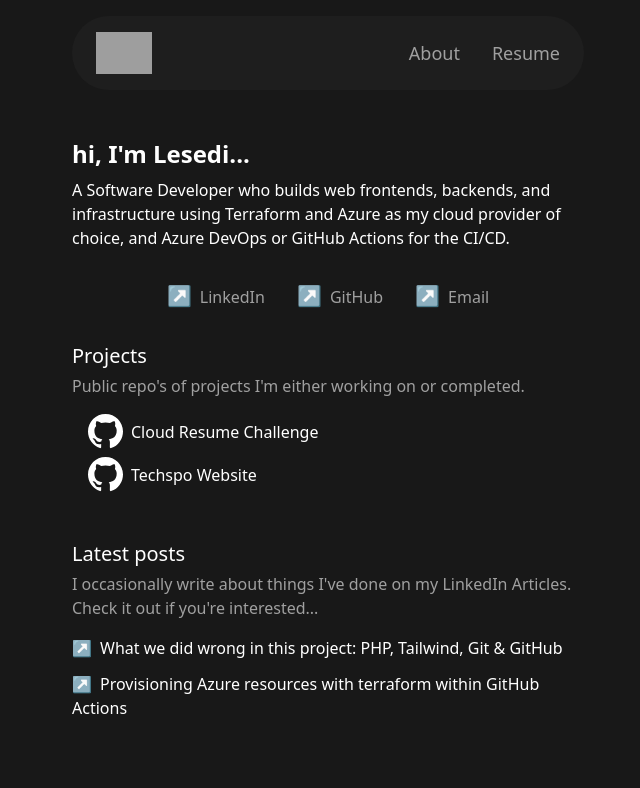
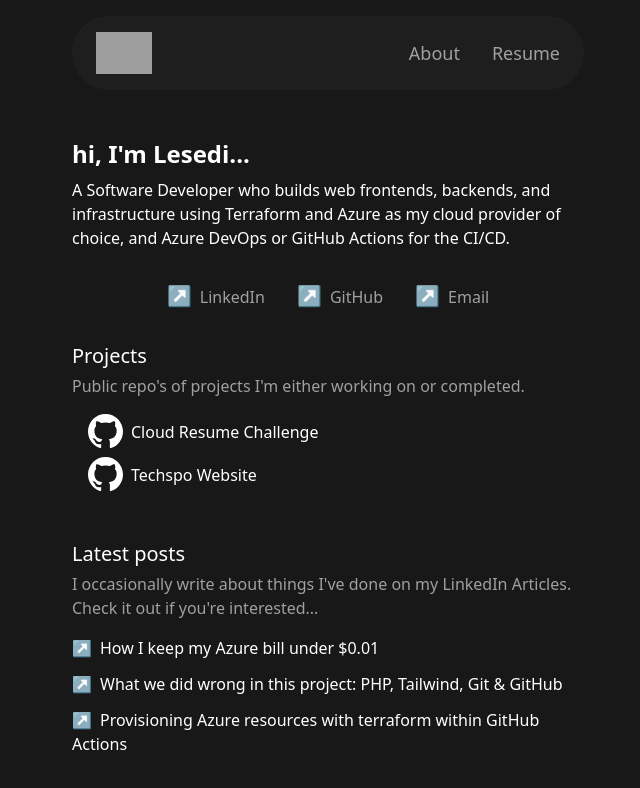
Before and after one commit to Lesmol/personal-portfolio, a React (Vite) app: page / in a window 1280 px wide. Shown: the top 788 px of the page, without its empty margins (312-952 px from the left). Built offline with nearby package versions, Linux system fonts and the light colour scheme; grey boxes are pictures that could not be loaded.

Commit message:
Added my new article under latest post in the home page

```diff
--- a/src/Components/Home/Articles.tsx
+++ b/src/Components/Home/Articles.tsx
@@ -8,6 +8,10 @@
         I occasionally write about things I've done on my LinkedIn Articles.
         Check it out if you're interested...
       </p>
+      <ArticleItem
+        title="How I keep my Azure bill under $0.01"
+        link="https://www.linkedin.com/pulse/how-i-keep-my-azure-bill-under-001-lesedi-molemi-phsrf/?trackingId=NMzQD6jwSJ6WB%2F2xVs%2FotQ%3D%3D"
+      />
       <ArticleItem
         title="What we did wrong in this project: PHP, Tailwind, Git & GitHub"
         link="https://www.linkedin.com/pulse/what-we-did-wrong-project-php-tailwind-git-github-lesedi-molemi-u3pgf/?trackingId=mjMULJOQSauumFJuQBEADw%3D%3D"
```
